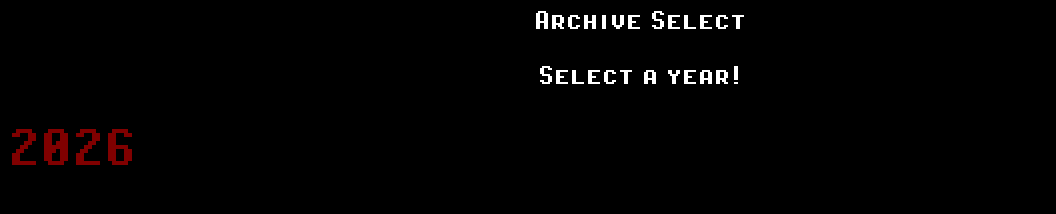
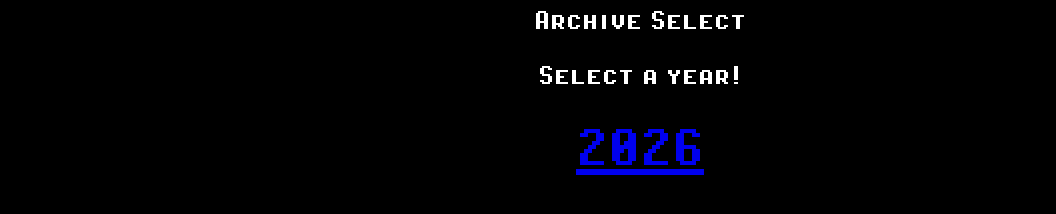
Before and after one commit to Texture-Team/dawnspure-news, a plain HTML site: page archive/index.html in a window 1280 px wide. Shown: the part 164-378 px from the top of the page, without its empty margins (0-1056 px from the left). Drawn offline with Linux system fonts and the light colour scheme.

Commit message:
Updated ArcSel to follow code

```diff
--- a/archive/index.html
+++ b/archive/index.html
@@ -22,6 +22,8 @@
     <h1 style="text-align:center;color:white;">Archive Select</h1>
     <h1 style="text-align:center;color:white;">Select a year!</h1>
     <p></p>
-    <a href="/dawnspure-news/archive/2026" style="text-align:center;font-size:64px;color:maroon;text-decoration:none;">2026</h1>
+    <div style="text-align:center;color:maroon;font-size:64px;text-decoration:none;">
+        <a href="/dawnspure-news/archive/2026">2026</a>
+    </div>
 </body>
 </html>
```
